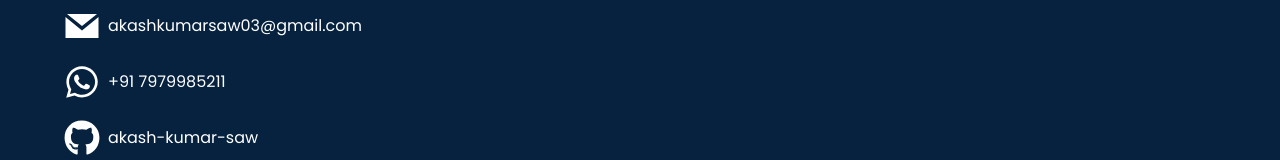
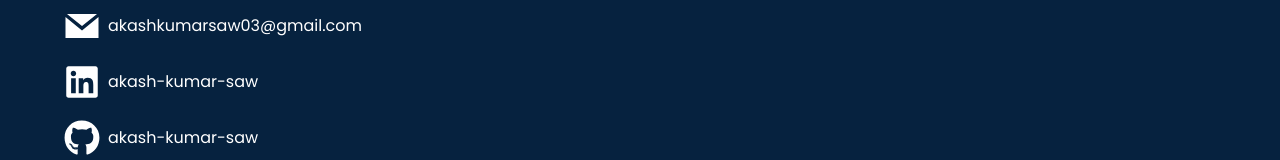
Before and after one commit to akash-kumar-saw/portfolio, a React (Vite) app: page / in a window 1280 px wide. Shown: the part 4888-5048 px from the top of the page. Built offline with nearby package versions, Linux system fonts and the light colour scheme; a web font is replaced by a local one.

Commit message:
Updated src/constant/Content.js

```diff
--- a/src/constant/Content.js
+++ b/src/constant/Content.js
@@ -24,7 +24,7 @@ import akash_hireme from "../assets/images/Hireme/AkashKumarSaw.png";
 
 import { GrMail } from "react-icons/gr";
 import { MdArrowForward } from "react-icons/md";
-import { FaGithub, FaWhatsapp } from 'react-icons/fa';
+import { FaGithub, FaLinkedin } from 'react-icons/fa';
 import { TbSmartHome } from "react-icons/tb";
 import { BiUser } from "react-icons/bi";
 import { RiServiceLine } from "react-icons/ri";
@@ -210,9 +210,9 @@ export const content = {
         link: "mailto:akashkumarsaw03@gmail.com",
       },
       {
-        text: "+91 7979985211",
-        icon: FaWhatsapp,
-        link: "https://wa.me/7979985211",
+        text: "akash-kumar-saw",
+        icon: FaLinkedin,
+        link: "https://www.linkedin.com/in/akash-kumar-saw/",
       },
       {
         text: "akash-kumar-saw",
```
